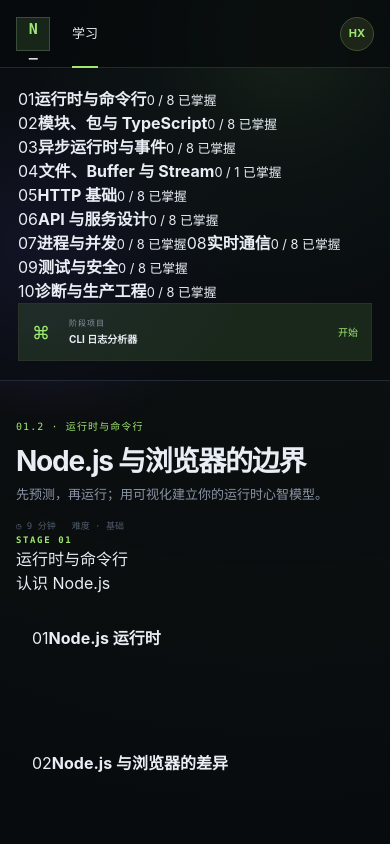
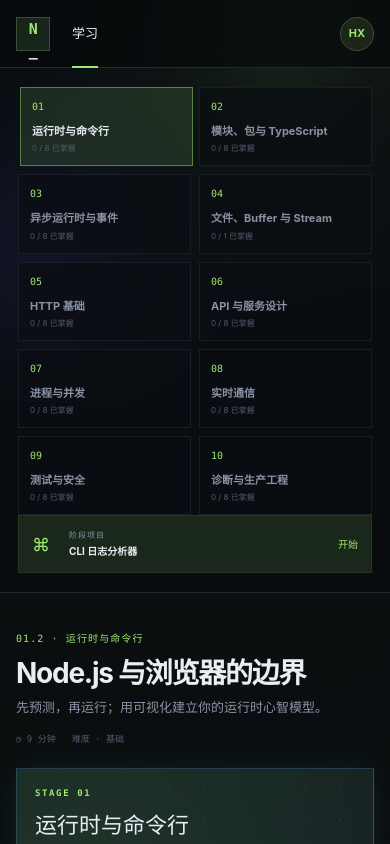
Before and after one commit to h18340637145-blip/learn-repo, a Next.js app: page / in a window 390 px wide. Shown: the top 844 px of the page. Built offline with nearby package versions, Linux system fonts and the light colour scheme; no server answers.

Commit message:
feat-from-codex: feat(视觉样式): 补齐空间化学习界面

```diff
--- a/app/globals.css
+++ b/app/globals.css
@@ -75,6 +75,16 @@
 .nebula-stage.active { border-color: rgba(159, 232, 112, 0.45); box-shadow: var(--glow-green); }
 .nebula-stage.active .nebula-stage__star, .nebula-stage.done .nebula-stage__star { background: var(--green-bright); box-shadow: 0 0 18px rgba(184, 255, 133, 0.72); }
 .nebula-stage__core { position: absolute; inset: 5px; border: 1px solid rgba(184, 255, 133, 0.24); border-radius: 50%; animation: nebula-pulse 1.8s ease-in-out infinite; }
+.stage-sidebar { display: grid; gap: 8px; margin-top: 22px; }
+.stage-entry { width: 100%; display: grid; grid-template-columns: 34px 1fr 10px; align-items: center; gap: 10px; border: 1px solid var(--line-soft); background: rgba(10, 14, 19, 0.72); color: var(--muted); padding: 11px; text-align: left; cursor: pointer; transition: border-color .18s ease, background .18s ease, color .18s ease, transform .18s ease; }
+.stage-entry:hover, .stage-entry.selected { border-color: rgba(159, 232, 112, 0.45); color: var(--ink); background: var(--green-dim); transform: translateX(2px); }
+.stage-entry.planned { opacity: .62; }
+.stage-entry__number { color: var(--green); font-family: ui-monospace, SFMono-Regular, Menlo, monospace; font-size: 10px; }
+.stage-entry__copy strong, .stage-entry__copy small { display: block; }
+.stage-entry__copy strong { font-size: 11px; line-height: 1.3; }
+.stage-entry__copy small { margin-top: 4px; color: var(--quiet); font-size: 8px; }
+.stage-entry__pulse { width: 7px; height: 7px; border-radius: 50%; background: var(--quiet); }
+.stage-entry.selected .stage-entry__pulse { background: var(--green); box-shadow: var(--glow-green); }
 .roadmap-list { display: grid; gap: 3px; }
 .roadmap-section { padding: 13px 0 13px 12px; border-left: 1px solid var(--line); }
 .roadmap-section.active { border-left-color: var(--green); background: linear-gradient(90deg, var(--green-dim), transparent 82%); }
@@ -108,6 +118,21 @@
 .lesson-switcher button span { font-family: ui-monospace, SFMono-Regular, Menlo, monospace; color: var(--quiet); font-size: 8px; }
 .lesson-switcher button:hover, .lesson-switcher button.active { border-color: #46513d; color: var(--ink); background: var(--green-dim); }
 .lesson-switcher button.active span { color: var(--green); }
+.stage-space-map { max-width: 1120px; position: relative; margin-top: 28px; padding: 24px; overflow: hidden; border: 1px solid rgba(110, 231, 255, 0.2); background: radial-gradient(circle at 20% 10%, rgba(159, 232, 112, 0.12), transparent 34%), linear-gradient(145deg, rgba(110, 231, 255, 0.08), rgba(124, 92, 255, 0.08)); box-shadow: 0 0 34px rgba(110, 231, 255, 0.08); }
+.stage-space-map::before { content: ""; position: absolute; inset: 0; background-image: radial-gradient(circle, rgba(233, 237, 244, 0.28) 1px, transparent 1px); background-size: 34px 34px; opacity: .18; pointer-events: none; }
+.stage-space-map__header { position: relative; z-index: 1; }
+.stage-space-map__header h2 { margin: 8px 0 6px; font-size: 22px; letter-spacing: 0; }
+.stage-space-map__header p { max-width: 680px; margin: 0; color: var(--muted); font-size: 12px; line-height: 1.65; }
+.stage-orbit { position: absolute; inset: 20px 70px; border: 1px solid rgba(110, 231, 255, 0.18); border-radius: 50%; transform: rotate(-8deg); pointer-events: none; }
+.stage-node-grid { position: relative; z-index: 1; display: grid; grid-template-columns: repeat(5, minmax(0, 1fr)); gap: 10px; margin-top: 24px; }
+.stage-node { min-height: 86px; border: 1px solid rgba(137, 147, 164, 0.2); background: rgba(8, 11, 15, 0.7); color: var(--muted); padding: 12px; text-align: left; cursor: pointer; transition: border-color .2s ease, box-shadow .2s ease, color .2s ease, transform .2s ease; }
+.stage-node:hover:not(:disabled), .stage-node.active { border-color: rgba(110, 231, 255, 0.55); color: var(--ink); box-shadow: var(--glow-cyan); transform: translateY(-2px); }
+.stage-node.done { border-color: rgba(159, 232, 112, 0.4); background: rgba(159, 232, 112, 0.08); }
+.stage-node.project { border-color: rgba(159, 232, 112, 0.28); background: rgba(159, 232, 112, 0.08); }
+.stage-node:disabled { cursor: not-allowed; opacity: .42; }
+.stage-node span, .stage-node strong { display: block; }
+.stage-node span { color: var(--green); font-family: ui-monospace, SFMono-Regular, Menlo, monospace; font-size: 8px; }
+.stage-node strong { margin-top: 8px; font-size: 11px; line-height: 1.35; }
 
 .learning-grid { max-width: 1120px; display: grid; grid-template-columns: minmax(260px, .78fr) minmax(420px, 1.22fr); border: 1px solid var(--line); margin-top: 16px; }
 .concept-panel { padding: 31px; border-right: 1px solid var(--line); background: var(--panel); }
@@ -182,6 +207,17 @@
 .runtime-lane strong { min-height: 28px; margin-top: 10px; color: #cad1dc; font-family: ui-monospace, SFMono-Regular, Menlo, monospace; font-size: 9px; line-height: 1.45; font-weight: 500; white-space: normal; }
 .runtime-lane.active strong { color: var(--green-bright); }
 .flow-arrow { position: absolute; right: -18px; top: 28px; color: #4a5360; z-index: 2; }
+.spatial-runtime-visualizer { min-height: 280px; position: relative; overflow: hidden; border-right: 1px solid var(--line); background: radial-gradient(circle at 50% 20%, rgba(110, 231, 255, 0.12), transparent 42%), radial-gradient(circle at 8% 76%, rgba(124, 92, 255, 0.16), transparent 32%), #080b0f; }
+.spatial-runtime-visualizer::after { content: ""; position: absolute; inset: 0; background: linear-gradient(120deg, transparent, rgba(159, 232, 112, .06), transparent); pointer-events: none; }
+.spatial-runtime-canvas { width: 100%; min-height: 280px; display: block; }
+.visualizer-fallback { min-height: 280px; display: grid; align-content: center; gap: 18px; padding: 28px; position: relative; z-index: 1; }
+.visualizer-fallback__header span, .visualizer-fallback__header strong { display: block; }
+.visualizer-fallback__header span { color: var(--green); font-family: ui-monospace, SFMono-Regular, Menlo, monospace; font-size: 8px; letter-spacing: .16em; }
+.visualizer-fallback__header strong { margin-top: 7px; font-size: 14px; }
+.visualizer-fallback__nodes { display: flex; flex-wrap: wrap; gap: 8px; }
+.visualizer-fallback__nodes span { border: 1px solid var(--line); color: var(--muted); padding: 8px 10px; font-size: 10px; }
+.visualizer-fallback__nodes span.active { border-color: var(--green); color: var(--green-bright); background: var(--green-dim); box-shadow: var(--glow-green); }
+.visualizer-fallback p { margin: 0; color: var(--muted); font-size: 10px; line-height: 1.6; }
 .terminal { min-width: 0; background: #080b0f; }
 .terminal-bar { height: 38px; padding: 0 15px; border-bottom: 1px solid var(--line-soft); display: flex; justify-content: space-between; align-items: center; color: var(--quiet); font-family: ui-monospace, SFMono-Regular, Menlo, monospace; font-size: 8px; }
 .terminal-output { padding: 16px; display: grid; gap: 8px; font-family: ui-monospace, SFMono-Regular, Menlo, monospace; font-size: 9px; color: #c8d1df; }
@@ -211,6 +247,8 @@
 @media (prefers-reduced-motion: reduce) {
   *, *::before, *::after { scroll-behavior: auto !important; animation-duration: .01ms !important; animation-iteration-count: 1 !important; transition-duration: .01ms !important; }
   .space-canvas { display: none; }
+  .spatial-runtime-canvas { display: none; }
+  .visualizer-fallback { min-height: 220px; }
   .cockpit-grid, .space-nebula, .completion-burst.visible, .completion-burst__ring, .energy-runway__beam::after { animation: none !important; }
 }
 
@@ -221,8 +259,10 @@
   .learning-grid { grid-template-columns: 1fr; }
   .concept-panel { border-right: 0; border-bottom: 1px solid var(--line); }
   .answer-grid { grid-template-columns: 1fr; }
+  .stage-node-grid { grid-template-columns: repeat(3, minmax(0, 1fr)); }
   .runtime-body { grid-template-columns: 1fr; }
   .runtime-flow { border-right: 0; border-bottom: 1px solid var(--line); }
+  .spatial-runtime-visualizer { border-right: 0; border-bottom: 1px solid var(--line); }
 }
 
 @media (max-width: 760px) {
@@ -235,17 +275,25 @@
   .sidebar { min-height: 0; border-right: 0; border-bottom: 1px solid var(--line); padding: 19px 18px; }
   .nebula-progress { display: none; }
   .sidebar-heading, .progress-track, .roadmap-list, .final-project { display: none; }
+  .stage-sidebar { grid-template-columns: repeat(2, minmax(0, 1fr)); margin-top: 0; }
+  .stage-entry { grid-template-columns: 1fr; min-height: 78px; }
+  .stage-entry__pulse { display: none; }
   .project-shortcut { margin: 0; }
   .lesson { padding: 31px 16px 70px; }
   .lesson-heading { align-items: flex-start; flex-direction: column; gap: 15px; }
   .lesson-meta { padding: 0; }
   .lesson-switcher button { min-width: 138px; }
+  .stage-space-map { padding: 18px; margin-top: 22px; }
+  .stage-orbit { display: none; }
+  .stage-node-grid { grid-template-columns: 1fr; }
   .concept-panel, .challenge, .runtime-heading { padding: 23px 19px; }
   .code-panel pre { padding: 23px 19px; font-size: 10px; }
   .challenge-title { align-items: flex-start; flex-direction: column; gap: 8px; }
   .energy-runway { padding-inline: 4px; }
   .runtime-heading { align-items: flex-start; gap: 15px; }
   .runtime-flow { grid-template-columns: 1fr; padding: 30px 20px 23px; gap: 24px; }
+  .spatial-runtime-canvas { display: none; }
+  .visualizer-fallback { min-height: 220px; padding: 22px 18px; }
   .flow-arrow { right: auto; left: 50%; top: auto; bottom: -20px; transform: rotate(90deg); }
   .runtime-caption { padding: 12px 20px; align-items: flex-start; }
   .summary-panel { grid-template-columns: 38px 1fr; padding: 20px; }
```
Also changed, not shown: 1 other file (tests, documents, lock files or other folders).
